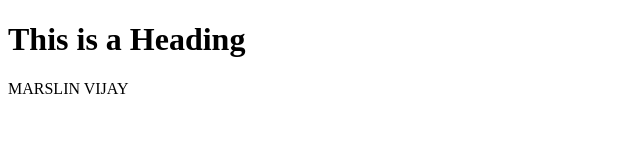
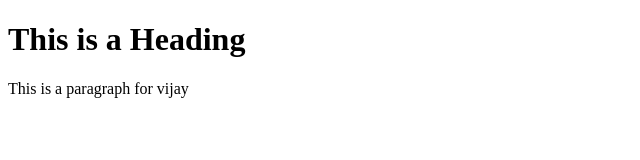
Before and after one commit to mvijayasd/expertonboarding-dummy, a plain HTML site: page index.html in a window 1280 px wide. Shown: the whole page, without its empty margins (0-640 px from the left). Drawn offline with Linux system fonts and the light colour scheme.

Commit message:
added some new text

```diff
--- a/index.html
+++ b/index.html
@@ -6,7 +6,7 @@
 <body>
 
 <h1>This is a Heading</h1>
-<p>MARSLIN VIJAY</p>
+<p>This is a paragraph for vijay</p>
 
 </body>
 </html>
```
